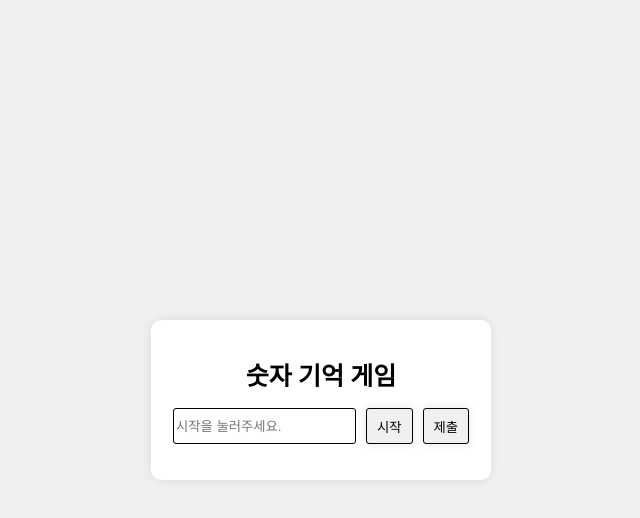
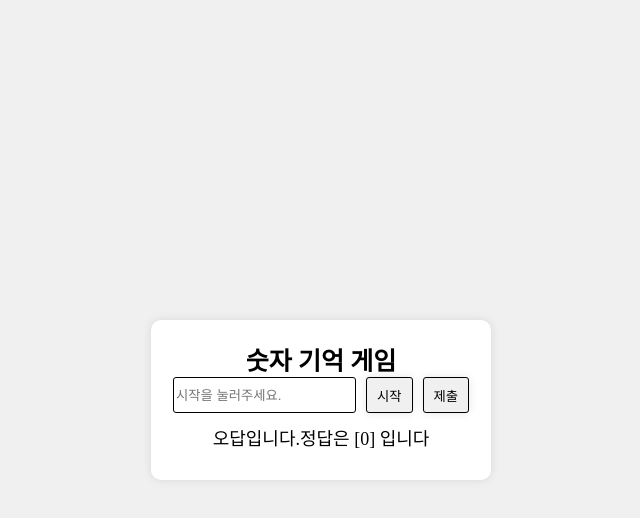
Before and after one commit to UrePu/Sparta, a plain HTML site: page NumberMemory/index.html in a window 1280 px wide. Both pictures are taken after a click on the button "제출". Shown: the whole page, without its empty margins (319-959 px from the left). Drawn offline with Linux system fonts and the light colour scheme.

Commit message:
오답 출력

```diff
--- a/NumberMemory/index.html
+++ b/NumberMemory/index.html
@@ -22,7 +22,7 @@
           <button class="lower__start lower__btn">시작</button>
           <button class="lower__submit lower__btn">제출</button>
         </div>
-        <div class="last__main">정답입니다!</div>
+        <div class="last__main"></div>
       </div>
     </div>
   </body>
--- a/NumberMemory/index.js
+++ b/NumberMemory/index.js
@@ -21,5 +21,9 @@ startBtn.addEventListener("click", () => {
 submitBtn.addEventListener("click", () => {
   if (i == inputBox.value && i !== 0) {
     lastTxt.style.display = "block";
+    lastTxt.innerHTML = "정답입니다!";
+  } else {
+    lastTxt.style.display = "block";
+    lastTxt.innerHTML = "오답입니다.정답은 [" + i + "] 입니다";
   }
 });
```
